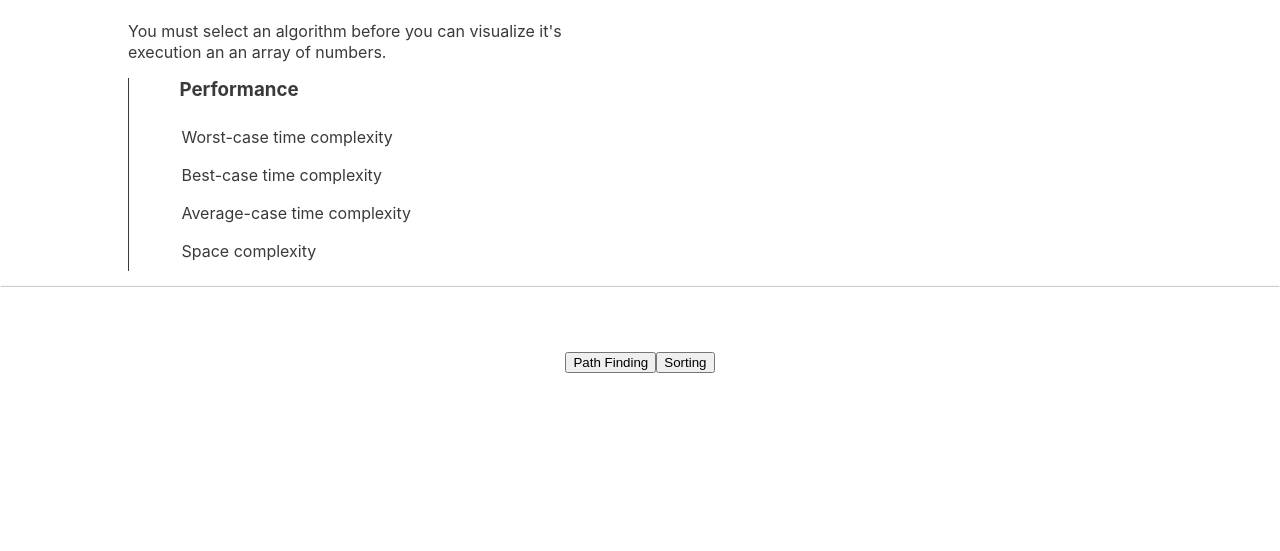
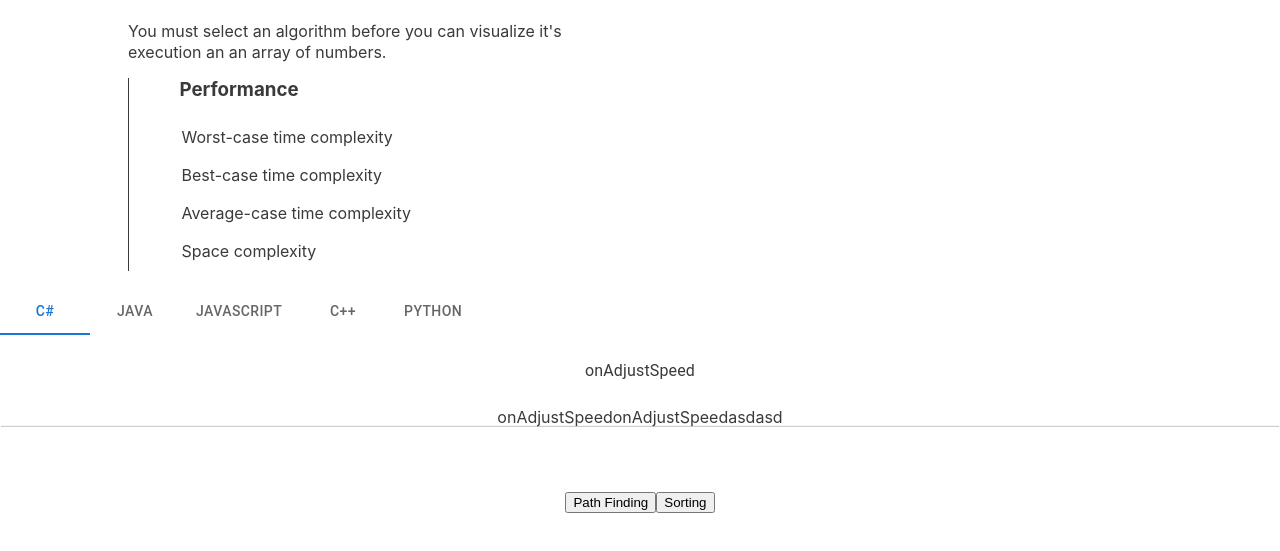
Before and after one commit to MaxRim3/AlgorithmVisualizer, a React (Create React App) app: page /sorting in a window 1280 px wide. Shown: the part 675-1226 px from the top of the page. Built offline with nearby package versions, Linux system fonts and the light colour scheme.

Commit message:
feat: coding example tabs

```diff
--- a/package.json
+++ b/package.json
@@ -3,6 +3,10 @@
   "version": "0.1.0",
   "private": true,
   "dependencies": {
+    "@emotion/react": "^11.10.0",
+    "@emotion/styled": "^11.10.0",
+    "@mui/lab": "^5.0.0-alpha.93",
+    "@mui/material": "^5.9.3",
     "@testing-library/jest-dom": "^5.16.4",
     "@testing-library/react": "^13.3.0",
     "@testing-library/user-event": "^13.5.0",
--- a/src/SortingVisualizer/SortingVisualizer.js
+++ b/src/SortingVisualizer/SortingVisualizer.js
@@ -37,6 +37,8 @@ import ShellSort, {
 
 import AppDrawer from "./components/organisms/AppDrawer";
 import TopBar from "./components/organisms/TopBar";
+
+import CodeExampleTabs from './components/organisms/CodeExampleTabs';
 
 import "./SortingVisualizer.css";
 import "./SortingVisualizerDark.css";
@@ -177,6 +179,9 @@ class SortingVisualizer extends Component {
             colorKey={colorKey}
             desc={desc}
           ></SortVisualizerOrganism>
+          <CodeExampleTabs
+          array={this.state.array}
+          ></CodeExampleTabs>
         </main>
         <Footer />
       </div>
--- /dev/null
+++ b/src/SortingVisualizer/components/organisms/CodeExampleTabs/index.js
@@ -0,0 +1,86 @@
+import React, { Component } from "react";
+import PropTypes from "prop-types";
+import { Tabs, Tab } from "@mui/material";
+import { MdAirlineSeatIndividualSuite } from "react-icons/md";
+import Typography from "@mui/material/Typography";
+import Box from "@mui/material/Box";
+
+class CodeExampleTabs extends Component {
+  state = {
+    value: 0,
+  };
+
+  render() {
+    const { array } = this.props;
+
+    const handleChange = (event, newValue) => {
+        console.log(this.state.value);
+        console.log(newValue);
+      this.setState({ value: newValue });
+    };
+
+    function TabPanel(props) {
+      const { children, value, index, ...other } = props;
+
+      return (
+        <div
+          role="tabpanel"
+          hidden={value !== index}
+          id={`simple-tabpanel-${index}`}
+          aria-labelledby={`simple-tab-${index}`}
+          {...other}
+        >
+          {value === index && (
+            <Box sx={{ p: 3 }}>
+              <Typography>{children}</Typography>
+            </Box>
+          )}
+        </div>
+      );
+    }
+
+    function a11yProps(index) {
+        return {
+          id: `scrollable-auto-tab-${index}`,
+          "aria-controls": `scrollable-auto-tabpanel-${index}`
+        };
+      }
+
+    return (
+      <div>
+        <Tabs
+          value={this.state.value}
+          onChange={handleChange}
+          aria-label="code example tabs"
+        >
+          <Tab label="C#" {...a11yProps(0)}/>
+          <Tab label="Java" {...a11yProps(1)}/>
+          <Tab label="Javascript" {...a11yProps(2)}/>
+          <Tab label="C++" {...a11yProps(3)}/>
+          <Tab label="Python" {...a11yProps(4)}/>
+        </Tabs>
+        <TabPanel value={this.state.value} index={0}>
+          onAdjustSpeed
+        </TabPanel>
+        onAdjustSpeed
+        <TabPanel value={this.state.value} index={1}>
+          adjustPlaybackSpeed
+        </TabPanel>
+        onAdjustSpeed
+        <TabPanel value={this.state.value} index={2}>
+          onAdjustSpeed
+        </TabPanel>
+        asd
+        <TabPanel value={this.state.value} index={3}>
+          asd
+        </TabPanel>
+        asd
+        <TabPanel value={this.state.value} index={4}>
+          asd
+        </TabPanel>
+      </div>
+    );
+  }
+}
+
+export default CodeExampleTabs;
```
Also changed, not shown: 1 other file (tests, documents, lock files or other folders).
